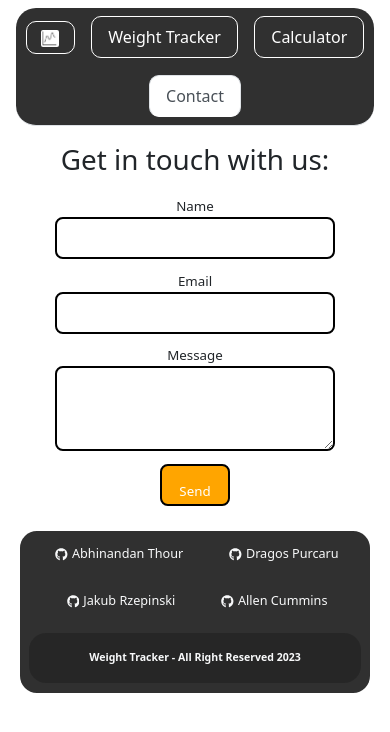
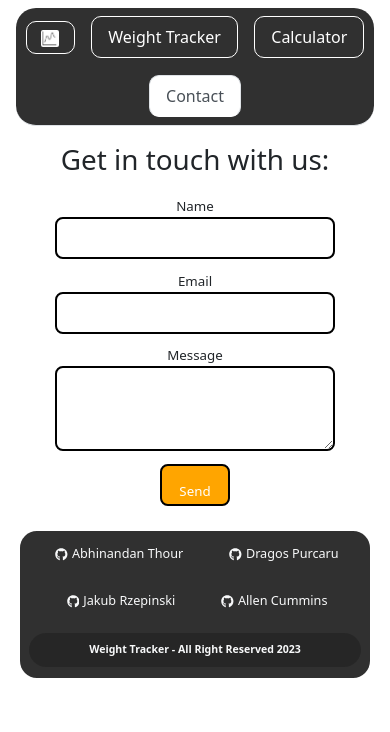
Before and after one commit to Bh00fie/Weight-Tracker, a React (Create React App) app: page /contact in a window 390 px wide. Shown: the top 732 px of the page. Built offline with nearby package versions, Linux system fonts and the light colour scheme.

Commit message:
added responsivness for copyright container

```diff
--- a/src/components/footer/footer.css
+++ b/src/components/footer/footer.css
@@ -19,6 +19,7 @@ footer {
     display: flex;
     justify-content: center;
     align-items: center;
+    height: 6vh;
 }
 
 @media screen and (max-width: 800px) {
@@ -28,5 +29,6 @@ footer {
 
     .copyright {
         font-size: 1.25vh;
+        height: 4vh;
     }
   }
```
